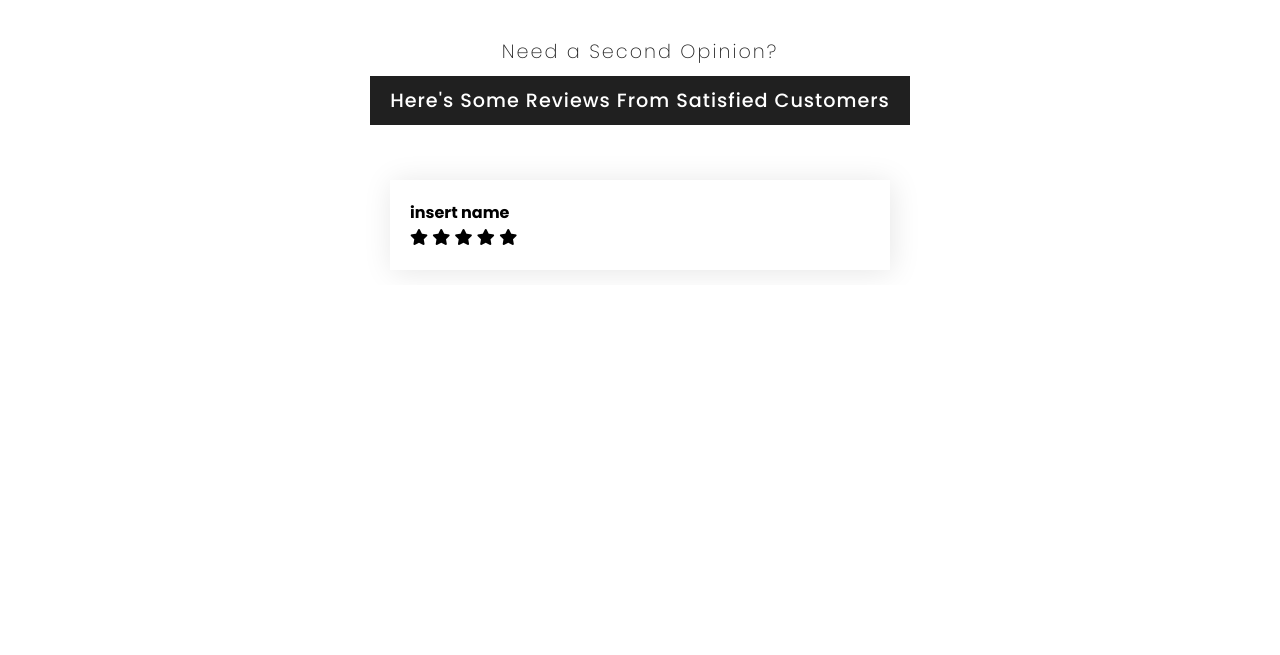
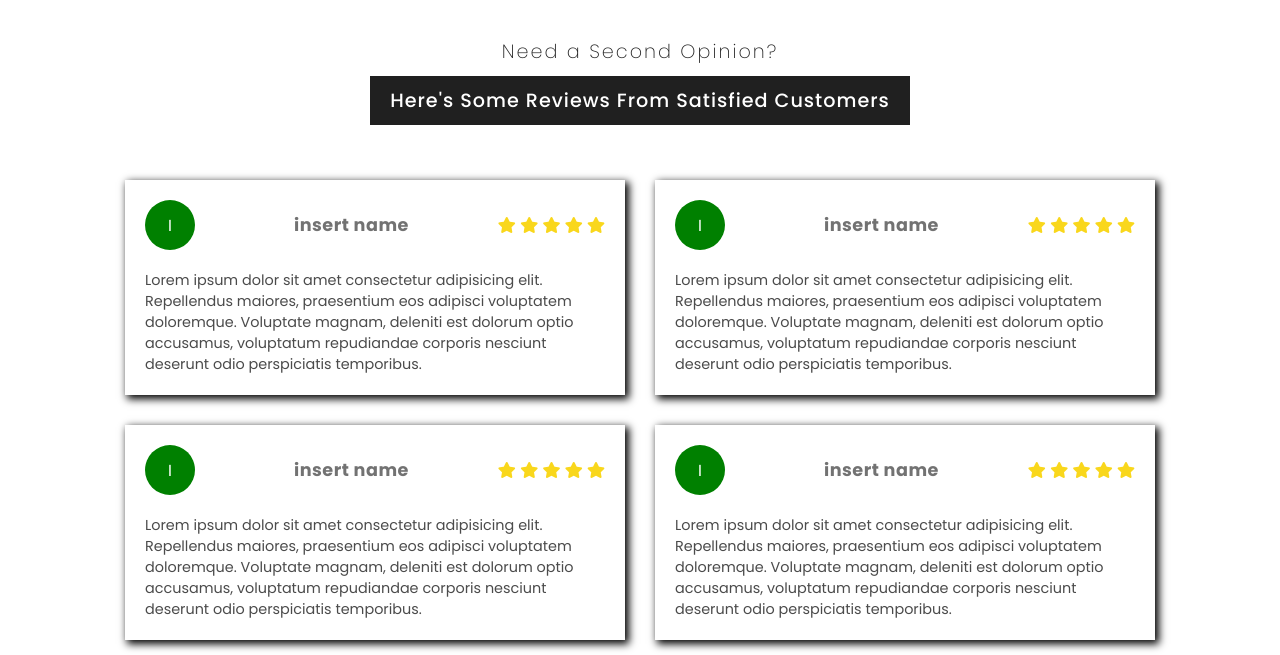
Before and after one commit to winebrenner444/Curb-Appeal-Exterior-Cleaning, a website: page index.html in a window 1280 px wide. Shown: the part 551-1206 px from the top of the page. Before the commit the page ends 836 px from the top, so only its background shows below. Drawn offline with Linux system fonts and the light colour scheme.

Commit message:
updated reviews section.

```diff
--- a/index.html
+++ b/index.html
@@ -2,6 +2,7 @@
 <html lang="en">
 <head>
     <meta charset="UTF-8">
+    <!--stylesheet-------------------------->
     <meta name="viewport" content="width=device-width, initial-scale=1.0">
     <link rel="stylesheet" type="text/css" href="style.css">
     <!--poppins-font-family------------------->
@@ -74,20 +75,89 @@
                     <!--top-->
                     <div class="box-top">
                         <!--profile-->
-                        <div class="profile"></div>
-                        <!--name and username-->
+                        <div class="name-first-letter">I</div>
+                        <!--name-->
                         <div class="name-user">
                             <strong>insert name</strong>
                         </div>
                         <!--reviews-->
                         <div class="reviews">
-                            <!--Figure out how to install font awesome!-->
                             <i class="fas fa-star"></i>
                             <i class="fas fa-star"></i>
                             <i class="fas fa-star"></i>
                             <i class="fas fa-star"></i>
                             <i class="fas fa-star"></i>
                         </div>
+                    </div>
+                    <div class="client-comments">
+                        <p>Lorem ipsum dolor sit amet consectetur adipisicing elit. Repellendus maiores, praesentium eos adipisci voluptatem doloremque. Voluptate magnam, deleniti est dolorum optio accusamus, voluptatum repudiandae corporis nesciunt deserunt odio perspiciatis temporibus.</p>
+                    </div>
+                </div>
+                <!--box-2----------------------->
+                <div class="reviews-box">
+                    <!--top-->
+                    <div class="box-top">
+                        <!--profile-->
+                        <div class="name-first-letter">I</div>
+                        <!--name-->
+                        <div class="name-user">
+                            <strong>insert name</strong>
+                        </div>
+                        <!--reviews-->
+                        <div class="reviews">
+                            <i class="fas fa-star"></i>
+                            <i class="fas fa-star"></i>
+                            <i class="fas fa-star"></i>
+                            <i class="fas fa-star"></i>
+                            <i class="fas fa-star"></i>
+                        </div>
+                    </div>
+                    <div class="client-comments">
+                        <p>Lorem ipsum dolor sit amet consectetur adipisicing elit. Repellendus maiores, praesentium eos adipisci voluptatem doloremque. Voluptate magnam, deleniti est dolorum optio accusamus, voluptatum repudiandae corporis nesciunt deserunt odio perspiciatis temporibus.</p>
+                    </div>
+                </div><!--box-3----------------------->
+                <div class="reviews-box">
+                    <!--top-->
+                    <div class="box-top">
+                        <!--profile-->
+                        <div class="name-first-letter">I</div>
+                        <!--name-->
+                        <div class="name-user">
+                            <strong>insert name</strong>
+                        </div>
+                        <!--reviews-->
+                        <div class="reviews">
+                            <i class="fas fa-star"></i>
+                            <i class="fas fa-star"></i>
+                            <i class="fas fa-star"></i>
+                            <i class="fas fa-star"></i>
+                            <i class="fas fa-star"></i>
+                        </div>
+                    </div>
+                    <div class="client-comments">
+                        <p>Lorem ipsum dolor sit amet consectetur adipisicing elit. Repellendus maiores, praesentium eos adipisci voluptatem doloremque. Voluptate magnam, deleniti est dolorum optio accusamus, voluptatum repudiandae corporis nesciunt deserunt odio perspiciatis temporibus.</p>
+                    </div>
+                </div><!--box-4----------------------->
+                <div class="reviews-box">
+                    <!--top-->
+                    <div class="box-top">
+                        <!--profile-->
+                        <div class="name-first-letter">I</div>
+                        <!--name-->
+                        <div class="name-user">
+                            <strong>insert name</strong>
+                        </div>
+                        <!--reviews-->
+                        <div class="reviews">
+                            <i class="fas fa-star"></i>
+                            <i class="fas fa-star"></i>
+                            <i class="fas fa-star"></i>
+                            <i class="fas fa-star"></i>
+                            <i class="fas fa-star"></i>
+                        </div>
+                    </div>
+                    <div class="client-comments">
+                        <p>Lorem ipsum dolor sit amet consectetur adipisicing elit. Repellendus maiores, praesentium eos adipisci voluptatem doloremque. Voluptate magnam, deleniti est dolorum optio accusamus, voluptatum repudiandae corporis nesciunt deserunt odio perspiciatis temporibus.</p>
                     </div>
                 </div>
             </div>
--- a/style.css
+++ b/style.css
@@ -42,7 +42,7 @@ a {
     color: #ffffff;
     padding: 10px 20px;
 }
-.reviews-box-container {
+.reviews-box-containers {
     display: flex;
     justify-content: center;
     align-items: center;
@@ -57,4 +57,73 @@ a {
     padding: 20px;
     margin: 15px;
     cursor: pointer;
+    box-shadow: 3px 3px 8px 1px;
 }
+
+.name-first-letter {
+    display: flex;
+    align-items: center;
+    justify-content: center;
+    width: 50px;
+    height: 50px;
+    border-radius: 50%;
+    overflow: hidden;
+    margin-right: 10px;
+    background-color: green;
+    color: #ffffff;
+}
+
+.reviews {
+    color: #f9d71c;
+}
+
+.name-user strong {
+    color: #727272;
+    font-size: 1.1rem;
+    letter-spacing: 0.5px;
+}
+
+.box-top {
+    display: flex;
+    justify-content: space-between;
+    align-items: center;
+    margin-bottom: 20px;
+}
+.client-comments {
+    font-size: 0.9rem;
+    color: #4b4b4b;
+}
+
+.reviews-box:hover {
+    transform: translateY(-10px);
+    transition: all ease 0.3s;
+    box-shadow: 8px 8px 8px 1px;
+}
+/* media queries for responsiveness*/
+
+@media(max-width:1200px){
+    .reviews-box{
+        width: 45%;
+        padding: 10px;
+    }
+}
+@media(max-width:700px){
+    .reviews-box{
+        width: 100%;
+    }
+}
+
+@media(max-width: 340px){
+    .box-top{
+        flex-wrap: wrap;
+        margin-bottom: 10px;
+    }
+    .reviews{
+        margin-top: 10px;
+    }
+}
+
+::selection{
+    color:#ffffff;
+    background-color: #252525;
+}
```
Also changed, not shown: 1 other file.
